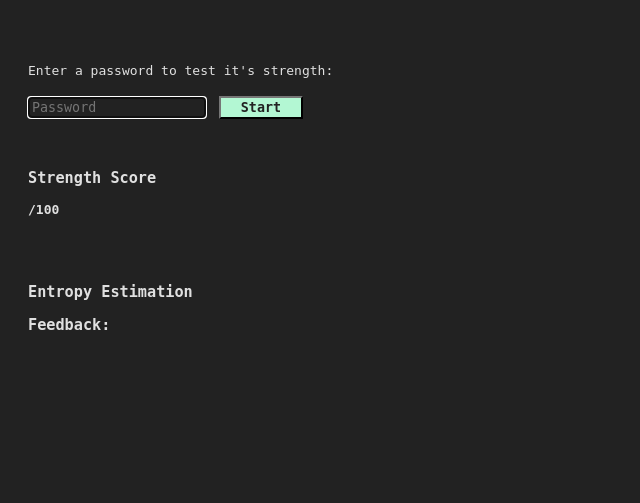
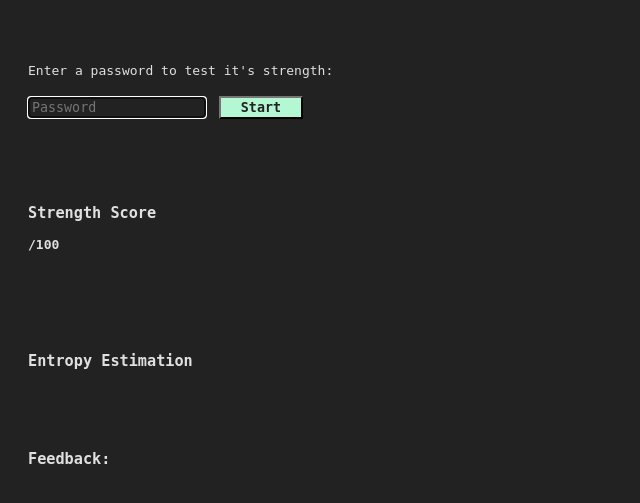
Before and after one commit to shaylaing/password-security-toolkit, a Flask app: page /analyser in a window 1280 px wide. Shown: the part 69-572 px from the top of the page, without its empty margins (0-640 px from the left). Run offline with Flask 3, Linux system fonts and the light colour scheme.

Commit message:
Slight CSS tweak on result headers for strength test page.

```diff
--- a/project/static/style.css
+++ b/project/static/style.css
@@ -76,3 +76,8 @@ button:hover /* hover animation for buttons */
     background-color: #222;
     font-family: monospace;
 }
+
+.header
+{
+    margin-top: 50px;
+}
--- a/project/templates/analyser.html
+++ b/project/templates/analyser.html
@@ -16,6 +16,7 @@
             {% endif %}
         </form>
     </div>
+    <!-- Display results of password strength check -->
     <div id="results" class="results-section">
         <h3 class="header">Strength Score</h3>
         {% if score is not none %}
@@ -25,10 +26,11 @@
         {% if entropy_bits %}
             <p id="entropy">{{ entropy_bits }}</p>
         {% endif %}
+        <br>
         <h3 class="header">Feedback:</h3>
         {% if feedback %}
             {% for i in feedback %}
-                <h5 id="feedback">{{ feedback[i] }}</h5>
+                <h5 id="feedback">- {{ feedback[i] }}</h5>
             {% endfor %}
         {% endif %}
     </div>
```
